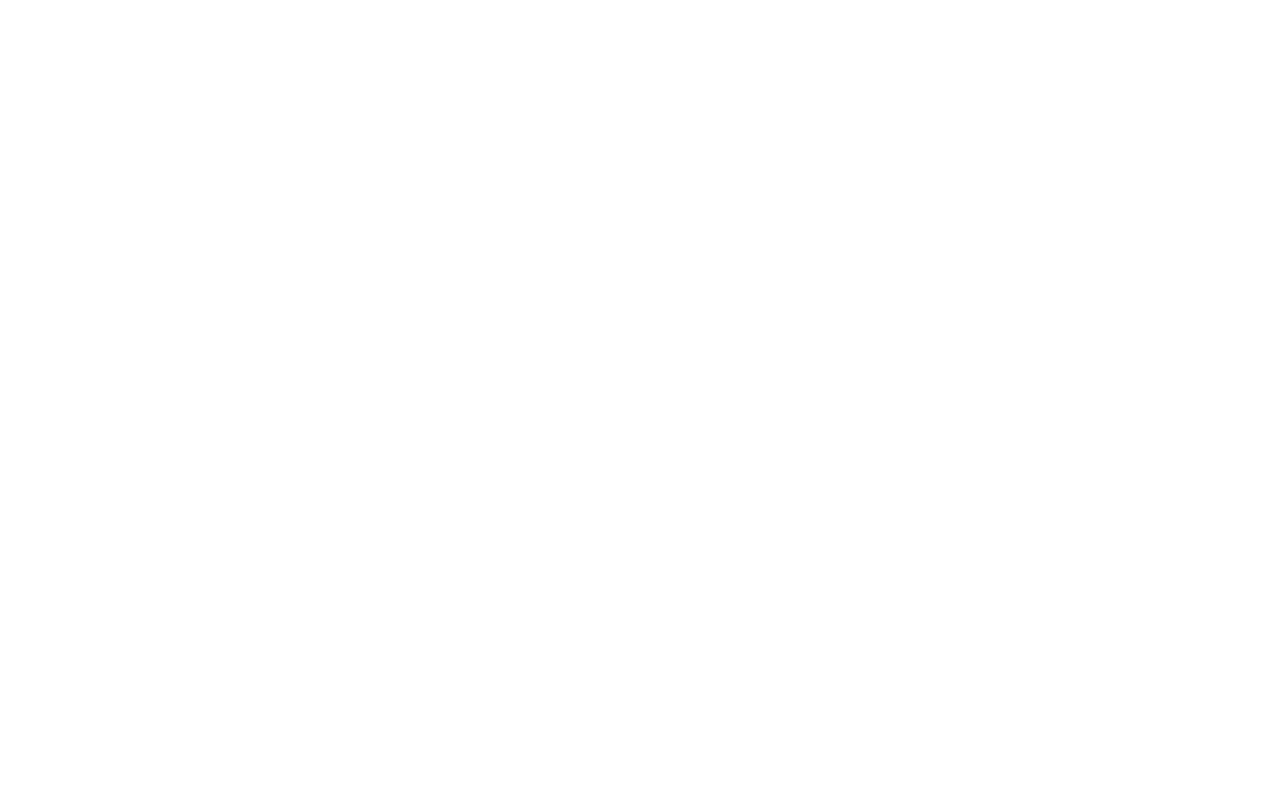
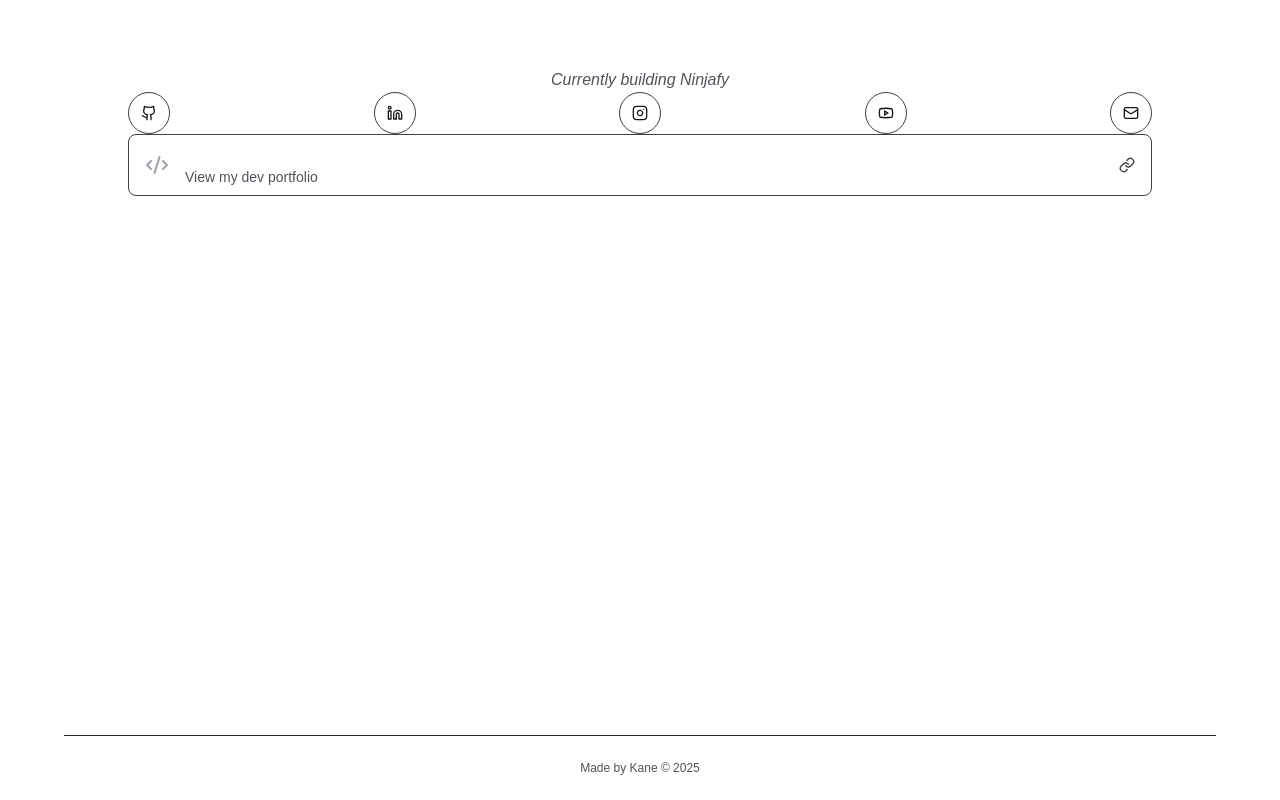
Before and after one commit to Kane-Pickett/kane-bio, a Next.js app: page / in a window 1280 px wide. Built offline with nearby package versions, Linux system fonts and the light colour scheme.

Commit message:
Bio Site Setup -- Created pages, added some content, basic styling, etc

```diff
--- /dev/null
+++ b/src/app/components/ContentButtons.jsx
@@ -0,0 +1,26 @@
+import { LuCodeXml, LuLink } from "react-icons/lu";
+
+export default function ContentButtons() {
+  return (
+    <section className="w-[80vw] mx-auto">
+      <div className="flex flex-col gap-4">
+        <div className="flex flex-row justify-between items-center py-2 px-4 border-1 border-zinc-700 rounded-lg">
+          <div className="flex flex-row gap-4">
+            <LuCodeXml className="w-6 h-auto text-zinc-400" />
+            <div className="flex flex-col">
+              <h1 className="text-white text-base font-medium">Development</h1>
+              <p className="text-zinc-600 text-sm">View my dev portfolio</p>
+            </div>
+          </div>
+          <LuLink className="w-4 h-auto text-zinc-700" />
+        </div>
+
+        <div></div>
+
+        <div></div>
+
+        <div></div>
+      </div>
+    </section>
+  );
+}
--- /dev/null
+++ b/src/app/components/Footer.jsx
@@ -0,0 +1,9 @@
+export default function Footer() {
+  return (
+    <footer>
+      <div className="border-t border-zinc-800 p-6 w-[90vw] mx-auto text-center text-zinc-600 text-xs">
+        <p>Made by Kane © 2025</p>
+      </div>
+    </footer>
+  );
+}
--- /dev/null
+++ b/src/app/components/ProfileSection.jsx
@@ -0,0 +1,14 @@
+export default function ProfileSection() {
+  return (
+    <section className="flex flex-col items-center mx-auto">
+      <div id="profle-pic"></div>
+      <div className="flex flex-col gap-2 text-center">
+        <h1 className="text-white font-medium text-xl">Kane</h1>
+        <h2 className="text-white text-base">Software Dev & Content Creator</h2>
+        <h3 className="text-zinc-600 text-base italic">
+          Currently building Ninjafy
+        </h3>
+      </div>
+    </section>
+  );
+}
--- /dev/null
+++ b/src/app/components/SocialLinks.jsx
@@ -0,0 +1,35 @@
+import {
+  LuGithub,
+  LuLinkedin,
+  LuInstagram,
+  LuYoutube,
+  LuMail
+} from "react-icons/lu";
+
+export default function SocialLinks() {
+  return (
+    <section className="w-[80vw] mx-auto">
+      <div className="flex flex-row gap-8 items-center justify-between">
+        <div className="p-3 rounded-full border-1 border-zinc-700">
+          <LuGithub />
+        </div>
+
+        <div className="p-3 rounded-full border-1 border-zinc-700">
+          <LuLinkedin />
+        </div>
+
+        <div className="p-3 rounded-full border-1 border-zinc-700">
+          <LuInstagram />
+        </div>
+
+        <div className="p-3 rounded-full border-1 border-zinc-700">
+          <LuYoutube />
+        </div>
+
+        <div className="p-3 rounded-full border-1 border-zinc-700">
+          <LuMail />
+        </div>
+      </div>
+    </section>
+  );
+}
--- a/src/app/page.js
+++ b/src/app/page.js
@@ -1,7 +1,17 @@
+import ProfileSection from "./components/ProfileSection";
+import SocialLinks from "./components/SocialLinks";
+import ContentButtons from "./components/ContentButtons";
+import Footer from "./components/Footer";
+
 export default function Home() {
   return (
-    <div className="grid grid-rows-[20px_1fr_20px] items-center justify-items-center min-h-screen p-8 pb-20 gap-16 sm:p-20 font-[family-name:var(--font-geist-sans)]">
-      <main className="flex flex-col gap-[32px] row-start-2 items-center sm:items-start"></main>
-    </div>
+    <main className="min-h-screen flex flex-col">
+      <div className="flex-grow">
+        <ProfileSection />
+        <SocialLinks />
+        <ContentButtons />
+      </div>
+      <Footer />
+    </main>
   );
 }
```
Also changed, not shown: package.json (+4 -3 lines), 1 other file (tests, documents, lock files or other folders).
